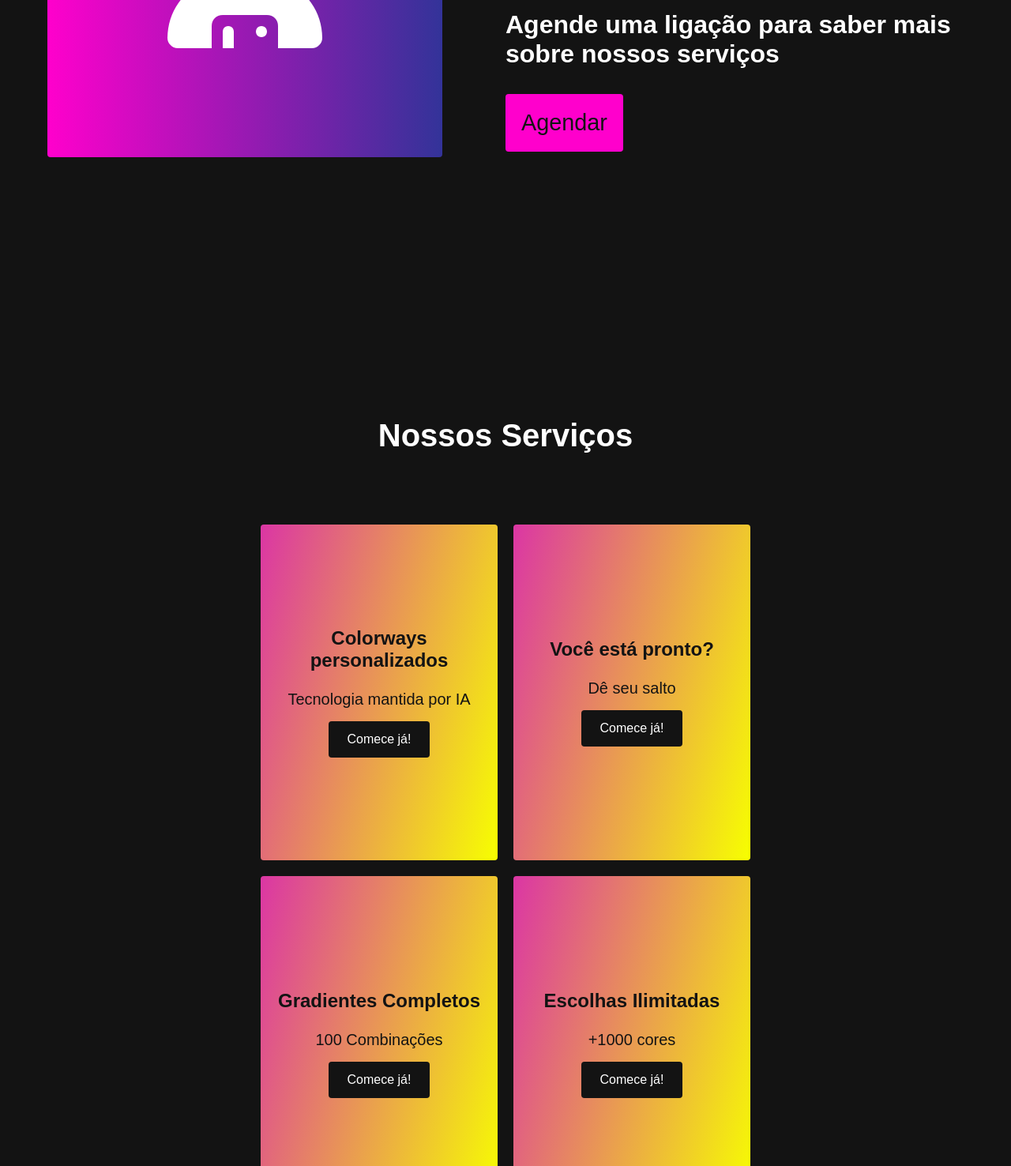
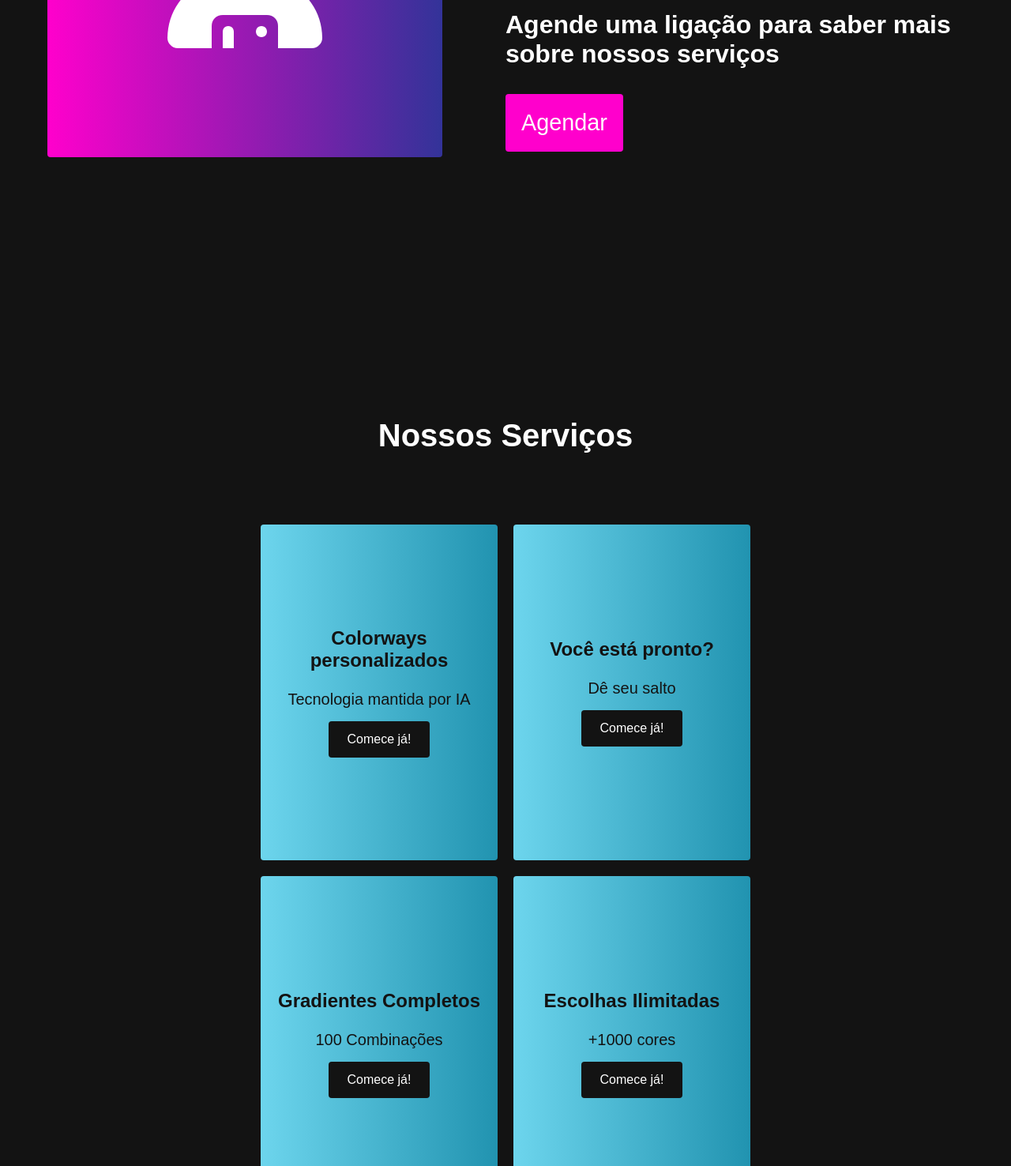
Before and after one commit to stardusteight-d4c/smooth-scroll-gradients, a plain HTML site: page index.html in a window 1280 px wide. Shown: the part 1324-2800 px from the top of the page at 79% size. Drawn offline with Linux system fonts and the light colour scheme.

Commit message:
add demo, fixed colors

```diff
--- a/styles.css
+++ b/styles.css
@@ -323,7 +323,7 @@
 .main__btn a {
   position: relative;
   z-index: 2;
-  color: #131313;
+  color: #fff;
   text-decoration: none;
 }
 
@@ -334,13 +334,9 @@
   left: 0;
   width: 0;
   height: 100%;
-  background: #fff;
+  background: #333399;
   transition: all 0.55s;
   border-radius: 4px;
-}
-
-.main__btn:hover {
-  color: #fff;
 }
 
 .main__btn:hover:after {
@@ -479,9 +475,9 @@
   flex-direction: column;
   justify-content: center;
   color: #131313;
-  background: #f7ff00;  /* fallback for old browsers -- Alihossein */
-  background: -webkit-linear-gradient(to right, #db36a4, #f7ff00);  /* Chrome 10-25, Safari 5.1-6 */
-  background: linear-gradient(-255deg, #db36a4, #f7ff00); /* W3C, IE 10+/ Edge, Firefox 16+, Chrome 26+, Opera 12+, Safari 7+ */
+  background: #2193b0;  /* fallback for old browsers */
+  background: -webkit-linear-gradient(to right, #6dd5ed, #2193b0);  /* Chrome 10-25, Safari 5.1-6 */
+  background: linear-gradient(to right, #6dd5ed, #2193b0); /* W3C, IE 10+/ Edge, Firefox 16+, Chrome 26+, Opera 12+, Safari 7+ */
   transition: 0.3s ease-in;
   padding: 1rem;
 }
```
Also changed, not shown: demo.png (added).
